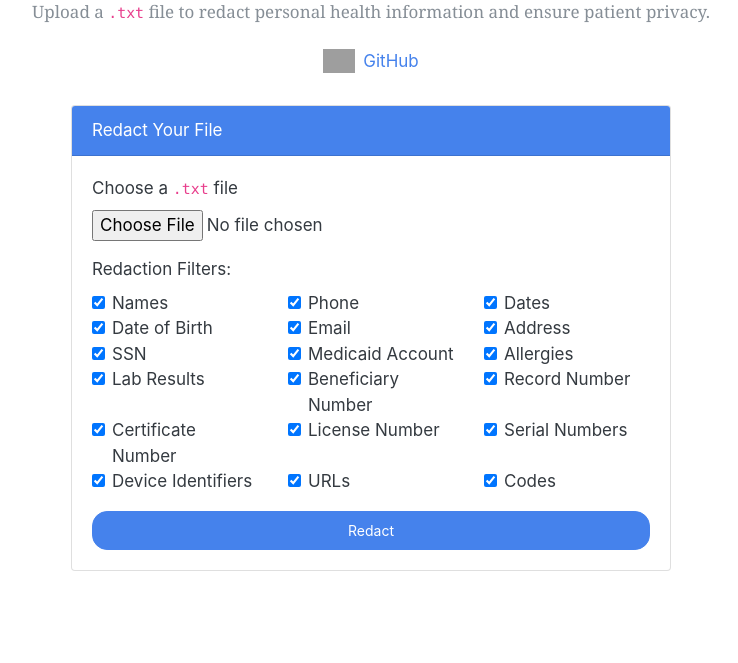
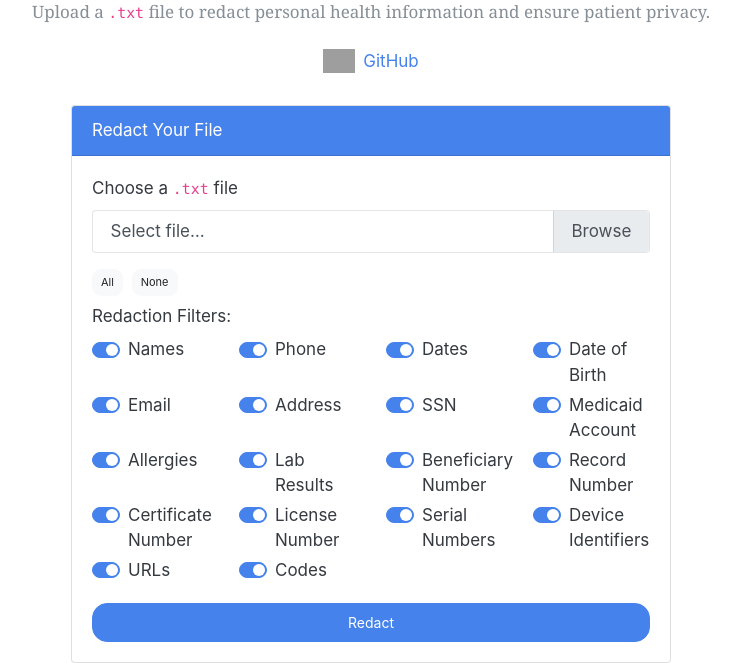
Before and after one commit to jxg210021/anonymization, a Flask app: page / in a window 1280 px wide. Shown: the part 176-839 px from the top of the page, without its empty margins (269-1007 px from the left). Before the commit the page ends 747 px from the top, so only its background shows below. Run offline with Flask 3, Linux system fonts and the light colour scheme; some libraries are stand-ins or nearby versions; grey boxes are pictures that could not be loaded.

Commit message:
UI polish: custom file input, toggle switches, spinner; add download endpoint

```diff
--- a/website/templates/base.html
+++ b/website/templates/base.html
@@ -77,16 +77,29 @@
     ></script>
 
 {% block javascript %}
-    <script type="text/javascript">
-      function deleteNote(noteId) {
-  fetch("/delete-note", {
-    method: "POST",
-    body: JSON.stringify({ noteId: noteId }),
-  }).then((_res) => {
-    window.location.href = "/";
+<script>
+  /* filename appears in the custom file input */
+  document.addEventListener('DOMContentLoaded', () => {
+    document.querySelector('#file').addEventListener('change', function () {
+      const name = this.value.split('\\').pop();
+      this.nextElementSibling.innerText = name || 'Select file…';
+    });
   });
+
+  /* select all / none */
+  function setAll(state) {
+    document.querySelectorAll('.custom-control-input')
+            .forEach(c => c.checked = state);
   }
 </script>
+
+<!-- Optional: simple dark-mode support -->
+<style>
+  @media (prefers-color-scheme: dark) {
+    body { background:#121212; color:#e8e8e8; }
+    .card { background:#1e1e1e; }
+  }
+</style>
 {% endblock %}
   </body>
 </html>
--- a/website/templates/home.html
+++ b/website/templates/home.html
@@ -27,13 +27,25 @@
     <div class="card-body">
       <form method="POST" enctype="multipart/form-data">
         <!-- File picker -->
-        <div class="form-group text-left">
-          <label for="file">Choose a <code>.txt</code> file</label>
-          <input type="file" name="file" id="file" class="form-control-file" required>
-        </div>
+        <!-- File picker -->
+<div class="form-group">
+  <label>Choose a <code>.txt</code> file</label>
+  <div class="input-group">
+    <div class="custom-file">
+      <input type="file" name="file" id="file" class="custom-file-input" required>
+      <label class="custom-file-label" for="file">Select file…</label>
+    </div>
+  </div>
+</div>
+
 
         <!-- Filter Options -->
         <div class="form-group text-left">
+          <div class="mb-2">
+            <button type="button" class="btn btn-sm btn-light" onclick="setAll(true)">All</button>
+            <button type="button" class="btn btn-sm btn-light ml-1" onclick="setAll(false)">None</button>
+          </div>
+
           <label>Redaction Filters:</label>
           <div class="row">
             {% for key, label in {
@@ -43,17 +55,24 @@
               'certificate':'Certificate Number','license':'License Number','serial':'Serial Numbers',
               'identifier':'Device Identifiers','url':'URLs','code':'Codes'
             }.items() %}
-            <div class="col-6 col-md-4">
-              <div class="form-check">
-                <input class="form-check-input" type="checkbox" name="{{ key }}" id="filter-{{ key }}" checked>
-                <label class="form-check-label" for="filter-{{ key }}">{{ label }}</label>
+
+            <div class="col-6 col-sm-4 col-md-3 mb-1">
+              <div class="custom-control custom-switch">
+                <input class="custom-control-input" type="checkbox"
+                       name="{{ key }}" id="filter-{{ key }}" checked>
+                <label class="custom-control-label" for="filter-{{ key }}">{{ label }}</label>
               </div>
+
             </div>
             {% endfor %}
           </div>
         </div>
 
-        <button type="submit" class="btn btn-primary btn-block">Redact</button>
+        <button id="redactBtn" type="submit" class="btn btn-primary btn-block"
+        onclick="startRedaction(this);">
+  Redact
+</button>
+
       </form>
     </div>
   </div>
@@ -66,6 +85,18 @@
       </div>
       <div class="card-body">
         <pre style="white-space: pre-wrap;">{{ redacted_output }}</pre>
+              <!-- Download button -->
+              <div class="text-right">
+
+      <form method="POST" action="{{ url_for('views.download') }}" class="mt-3">
+        <!-- send the text invisibly -->
+        <textarea name="redacted_text" class="d-none">{{ redacted_output|e }}</textarea>
+        <button type="submit" class="btn btn-outline-primary">
+          <i class="fa fa-download"></i> Download&nbsp;.txt
+        </button>
+      </form>
+      </div>
+
       </div>
     </div>
   {% endif %}
--- a/website/views.py
+++ b/website/views.py
@@ -1,5 +1,8 @@
-from flask import Blueprint, render_template, request, flash
+from flask import Blueprint, render_template, request, flash, redirect, url_for, send_file
+import io
+
 from website.redactor import clean_text
+
 
 views = Blueprint('views', __name__)
 
@@ -41,3 +44,22 @@ def home():
             flash("Please upload a valid .txt file.", "error")
 
     return render_template("home.html", redacted_output=redacted_output)
+@views.route("/download", methods=["POST"])
+def download():
+    """Send the redacted text back to the user as a .txt attachment."""
+    redacted_text = request.form.get("redacted_text")
+
+    if not redacted_text:                       # someone typed /download directly
+        flash("Nothing to download.", "error")
+        return redirect(url_for("views.home"))
+
+    buffer = io.BytesIO()                       # in-memory file
+    buffer.write(redacted_text.encode("utf-8"))
+    buffer.seek(0)
+
+    return send_file(
+        buffer,
+        as_attachment=True,
+        download_name="redacted.txt",
+        mimetype="text/plain",
+    )
```
